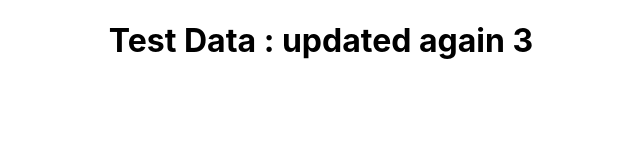
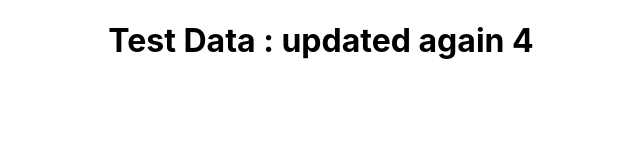
Before and after one commit to git-manishb/hobbyadda, a React (Create React App) app: page / in a window 1280 px wide. Shown: the top 160 px of the page, without its empty margins (319-959 px from the left). Built offline with nearby package versions, Linux system fonts and the light colour scheme.

Commit message:
added through branch

```diff
--- a/src/App.js
+++ b/src/App.js
@@ -4,7 +4,7 @@ import './App.css';
 function App() {
   return (
     <div className="App">
-     <h1>Test Data : updated again 3</h1>
+     <h1>Test Data : updated again 4</h1>
     </div>
   );
 }
```
